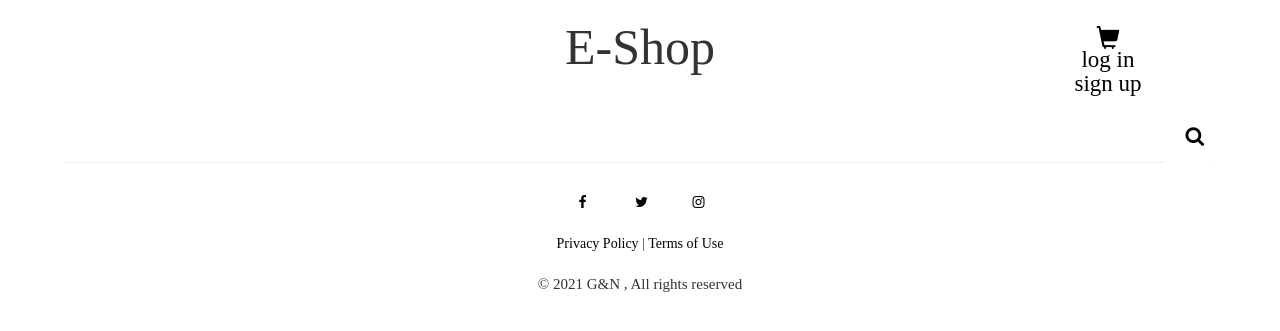
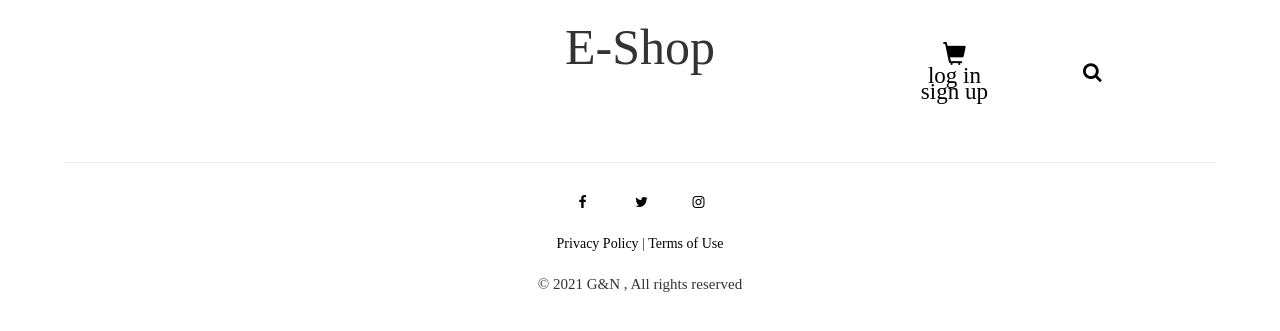
Before and after one commit to NefeliTav/E-shop, a PHP site: page / in a window 1280 px wide. Shown: the top 331 px of the page. Run offline with PHP 8.4, Linux system fonts and the light colour scheme.

Commit message:
Fixed Search
Fixed Search bar and moved Cart and Login

```diff
--- a/index.css
+++ b/index.css
@@ -34,8 +34,8 @@ hr {
 
 .search-box{
     position:absolute;
-    top:17%;
-    left:93%;
+    top:9%;
+    left:85%;
     transform:translate(-50%,-50%);
     background:#07051a;
     height:40px;
@@ -67,6 +67,7 @@ hr {
 }
 .btn > i{
     font-size:20px;
+    border-radius: :50px;
 
 }
 
@@ -84,8 +85,8 @@ hr {
 
 #cart {
     position:absolute;
-    top: 2%;
-    left: 85%;
+    top: 4%;
+    left: 73%;
     width:40px;
     height:40px;
     font-size: 23px;
@@ -96,8 +97,8 @@ hr {
 }
 #login {
     position:absolute;
-    top: 5%;
-    left: 85%;
+    top: 7%;
+    left: 73%;
     width:40px;
     height:40px;
     font-size: 23px;
@@ -108,8 +109,8 @@ hr {
 
 #signup {
     position:absolute;
-    top: 8%;
-    left: 85%;
+    top: 9%;
+    left: 73%;
     width:40px;
     height:40px;
     font-size: 23px;
```
